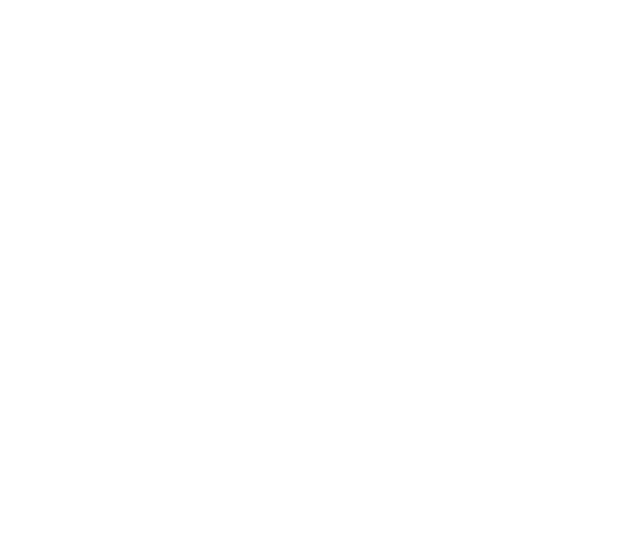
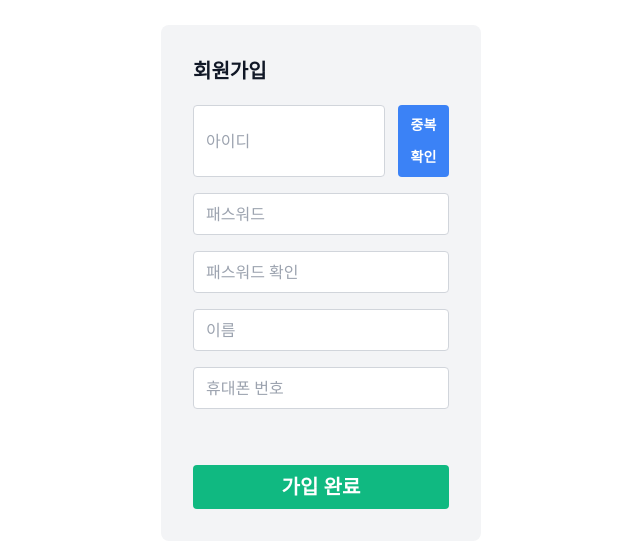
Before and after one commit to Green-Muhly/booksmith, a React (Create React App) app in the folder front/: page /signup in a window 1280 px wide. Shown: the part 117-664 px from the top of the page, without its empty margins (319-959 px from the left). Built offline with nearby package versions, Linux system fonts and the light colour scheme.

Commit message:
[0827] 회원가입 레이아웃 구현

```diff
--- a/front/src/App.js
+++ b/front/src/App.js
@@ -1,6 +1,6 @@
 import React from "react";
 import { Link, Route, Switch } from "react-router-dom";
-import { Login } from "./pages";
+import { Login, SignUp } from "./pages";
 
 const App = () => {
   return (
@@ -13,6 +13,7 @@
           <div>Test</div>
         </Route>
         <Route path="/login" component={Login} />
+        <Route path="/signup" component={SignUp} />
       </Switch>
     </>
   );
--- a/front/src/pages/Auth/SignUp.jsx
+++ b/front/src/pages/Auth/SignUp.jsx
@@ -0,0 +1,60 @@
+import React from "react";
+
+const SignUp = () => {
+  return (
+    <section className="text-gray-600 body-font">
+      <div className="flex flex-wrap items-center justify-center h-screen">
+        <div className="lg:w-1/4 md:w-1/2 bg-gray-100 rounded-lg p-8 flex flex-col w-full ">
+          <h2 className="text-gray-900 text-xl font-bold title-font mb-5">
+            회원가입
+          </h2>
+          <div className="flex flex-row mb-4 justify-between">
+            <input
+              type="text"
+              placeholder="아이디"
+              id="full-name"
+              name="full-name"
+              className=" w-3/4 bg-white rounded border border-gray-300 focus:border-green-500 focus:ring-2 focus:ring-green-200 text-base outline-none text-gray-700 py-1 px-3 leading-8 transition-colors duration-200 ease-in-out"
+            />
+            <button className="w-1/5 bg-blue-500 text-white py-1 px-3 leading-8 rounded text-sm font-semibold hover:bg-blue-700">
+              중복확인
+            </button>
+          </div>
+          <input
+            placeholder="패스워드"
+            type="email"
+            id="email"
+            name="email"
+            className="mb-4 w-full bg-white rounded border border-gray-300 focus:border-green-500 focus:ring-2 focus:ring-green-200 text-base outline-none text-gray-700 py-1 px-3 leading-8 transition-colors duration-200 ease-in-out"
+          />
+          <input
+            placeholder="패스워드 확인"
+            type="email"
+            id="email"
+            name="email"
+            className="mb-4 w-full bg-white rounded border border-gray-300 focus:border-green-500 focus:ring-2 focus:ring-green-200 text-base outline-none text-gray-700 py-1 px-3 leading-8 transition-colors duration-200 ease-in-out"
+          />
+          <input
+            placeholder="이름"
+            type="email"
+            id="email"
+            name="email"
+            className="mb-4 w-full bg-white rounded border border-gray-300 focus:border-green-500 focus:ring-2 focus:ring-green-200 text-base outline-none text-gray-700 py-1 px-3 leading-8 transition-colors duration-200 ease-in-out"
+          />
+          <input
+            placeholder="휴대폰 번호"
+            type="email"
+            id="email"
+            name="email"
+            className="mb-4 w-full bg-white rounded border border-gray-300 focus:border-green-500 focus:ring-2 focus:ring-green-200 text-base outline-none text-gray-700 py-1 px-3 leading-8 transition-colors duration-200 ease-in-out"
+          />
+          <button className="text-white bg-green-500 border-0 mt-10 py-2 px-8 focus:outline-none hover:bg-green-600 rounded text-xl font-semibold">
+            가입 완료
+          </button>
+        </div>
+      </div>
+    </section>
+  );
+};
+
+export default SignUp;
--- a/front/src/pages/index.js
+++ b/front/src/pages/index.js
@@ -1,2 +1,3 @@
 //
 export { default as Login } from "./Auth/Login";
+export { default as SignUp } from "./Auth/SignUp";
```
Lines whose indentation alone changed are shown as unchanged.
